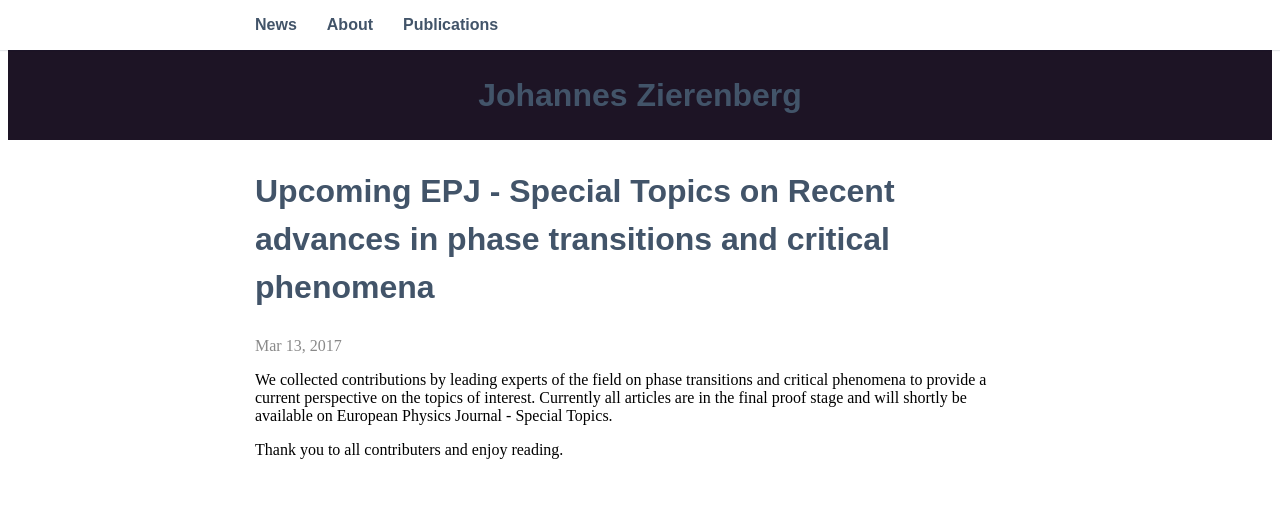
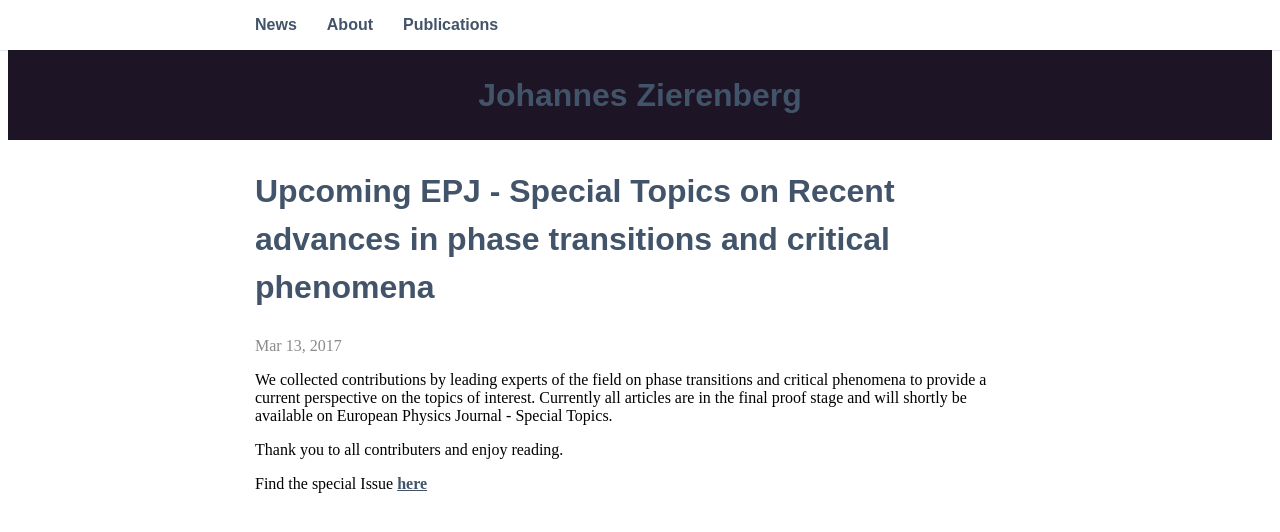
Before and after one commit to zierenberg/zierenberg.github.io, a Jekyll site: the page built from _posts/2017-03-13-epjst.markdown, in a window 1280 px wide. Shown: the top 532 px of the page. Built offline with Jekyll 4.4.1, drawn with Linux system fonts in a browser that asks for light colours; some web fonts are replaced.

Commit message:
update post epjst

```diff
--- a/_posts/2017-03-13-epjst.markdown
+++ b/_posts/2017-03-13-epjst.markdown
@@ -11,3 +11,5 @@ interest. Currently all articles are in the final proof stage and will shortly
 be available on European Physics Journal - Special Topics.
 
 Thank you to all contributers and enjoy reading.
+
+Find the special Issue [here](http://link.springer.com/journal/11734/226/4/page/1)
```
